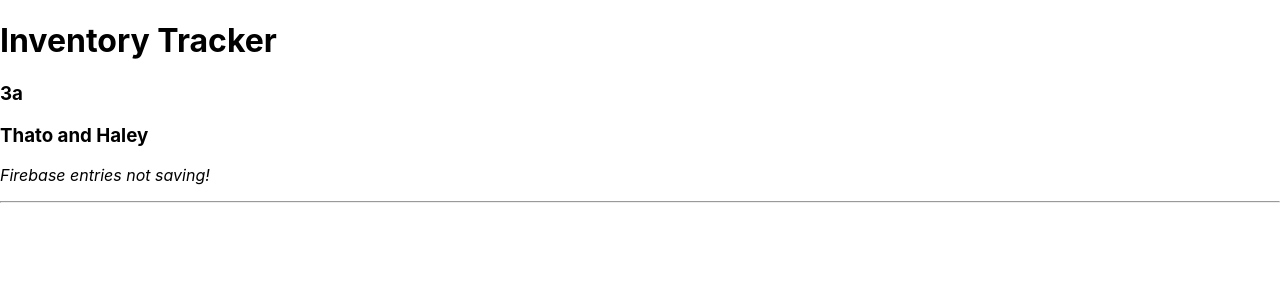
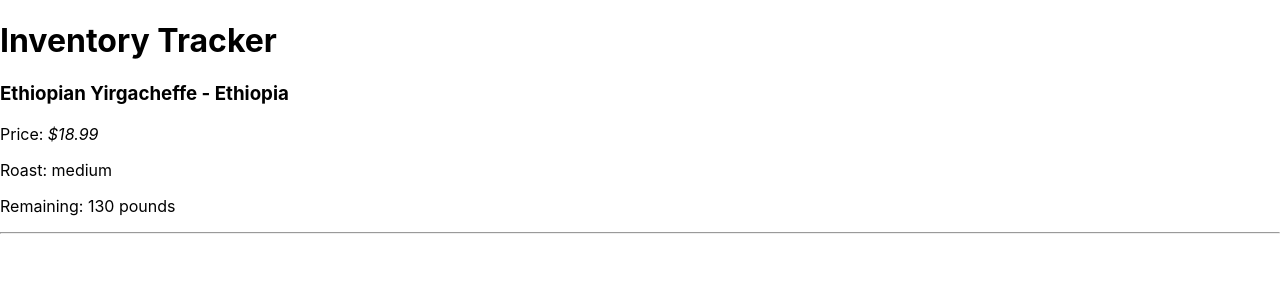
Before and after one commit to amandaguan-ag/coffee-inventory, a React (Create React App) app: page / in a window 1280 px wide. Shown: the top 300 px of the page. Built offline with nearby package versions, Linux system fonts and the light colour scheme.

Commit message:
pass props to its child Inventory.js

```diff
--- a/src/components/Inventory.js
+++ b/src/components/Inventory.js
@@ -1,17 +1,16 @@
 import React from "react";
 
-function Inventory() {
-  const name = "Thato";
-  const name2 = "Haley";
+function Inventory(props) {
   return (
     <React.Fragment>
-      <h3>3a</h3>
       <h3>
-        {name} and {name2}
+        {props.name} - {props.origin}
       </h3>
       <p>
-        <em>Firebase entries not saving!</em>
+        Price: <em>${props.price}</em>
       </p>
+      <p>Roast: {props.roast}</p>
+      <p>Remaining: {props.remaining} pounds</p>
       <hr />
     </React.Fragment>
   );
--- a/src/components/InventoryList.js
+++ b/src/components/InventoryList.js
@@ -2,7 +2,15 @@ import React from "react";
 import Inventory from "./Inventory";
 
 function InventoryList() {
-  return <Inventory />;
+  return (
+    <Inventory
+      name="Ethiopian Yirgacheffe"
+      origin="Ethiopia"
+      price="18.99"
+      roast="medium"
+      remaining="130"
+    />
+  );
 }
 
 export default InventoryList;
```
